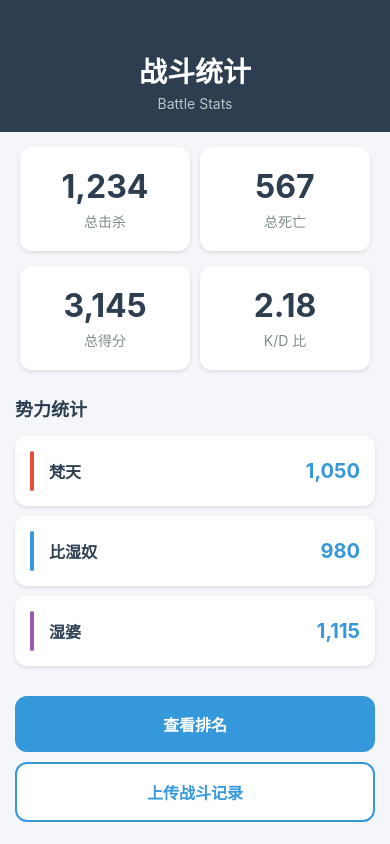
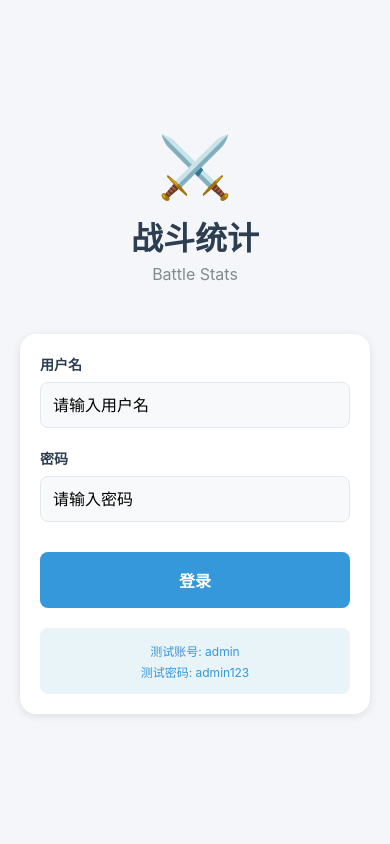
Before and after one commit to haodiaodemingzi/kongbai, a React Native app in the folder BattleStats/: screen / in a window 390 px wide. Built offline with nearby package versions, Linux system fonts and the light colour scheme.

Commit message:
add login page

```diff
--- a/BattleStats/App.js
+++ b/BattleStats/App.js
@@ -1,15 +1,41 @@
+import React, { useState } from 'react';
 import { StatusBar } from 'expo-status-bar';
 import { StyleSheet, Text, View, ScrollView, TouchableOpacity } from 'react-native';
+import LoginScreen from './screens/LoginScreen';
 
 export default function App() {
+  const [isLoggedIn, setIsLoggedIn] = useState(false);
+  const [username, setUsername] = useState('');
+
+  const handleLoginSuccess = (user) => {
+    setUsername(user);
+    setIsLoggedIn(true);
+  };
+
+  const handleLogout = () => {
+    setIsLoggedIn(false);
+    setUsername('');
+  };
+
+  // 如果未登录，显示登录界面
+  if (!isLoggedIn) {
+    return <LoginScreen onLoginSuccess={handleLoginSuccess} />;
+  }
+
+  // 已登录，显示主界面
   return (
     <View style={styles.container}>
       <StatusBar style="light" />
 
       {/* 顶部标题 */}
       <View style={styles.header}>
-        <Text style={styles.headerTitle}>战斗统计</Text>
-        <Text style={styles.headerSubtitle}>Battle Stats</Text>
+        <View>
+          <Text style={styles.headerTitle}>战斗统计</Text>
+          <Text style={styles.headerSubtitle}>欢迎, {username}</Text>
+        </View>
+        <TouchableOpacity onPress={handleLogout} style={styles.logoutButton}>
+          <Text style={styles.logoutText}>登出</Text>
+        </TouchableOpacity>
       </View>
 
       {/* 主要内容 */}
@@ -83,7 +109,20 @@ const styles = StyleSheet.create({
     paddingTop: 50,
     paddingBottom: 20,
     paddingHorizontal: 20,
+    flexDirection: 'row',
+    justifyContent: 'space-between',
     alignItems: 'center',
+  },
+  logoutButton: {
+    backgroundColor: '#e74c3c',
+    paddingHorizontal: 16,
+    paddingVertical: 8,
+    borderRadius: 8,
+  },
+  logoutText: {
+    color: '#fff',
+    fontSize: 14,
+    fontWeight: '600',
   },
   headerTitle: {
     fontSize: 28,
--- a/BattleStats/package.json
+++ b/BattleStats/package.json
@@ -9,6 +9,7 @@
     "web": "expo start --web"
   },
   "dependencies": {
+    "axios": "^1.13.2",
     "expo": "~54.0.23",
     "expo-status-bar": "~3.0.8",
     "react": "19.1.0",
--- /dev/null
+++ b/BattleStats/screens/LoginScreen.js
@@ -0,0 +1,194 @@
+import React, { useState } from 'react';
+import {
+  View,
+  Text,
+  TextInput,
+  TouchableOpacity,
+  StyleSheet,
+  Alert,
+  ActivityIndicator,
+  KeyboardAvoidingView,
+  Platform,
+} from 'react-native';
+import axios from 'axios';
+
+const API_URL = 'https://bigmang.xyz';
+
+export default function LoginScreen({ onLoginSuccess }) {
+  const [username, setUsername] = useState('');
+  const [password, setPassword] = useState('');
+  const [loading, setLoading] = useState(false);
+
+  const handleLogin = async () => {
+    if (!username || !password) {
+      Alert.alert('错误', '请输入用户名和密码');
+      return;
+    }
+
+    setLoading(true);
+    try {
+      const response = await axios.post(`${API_URL}/auth/login`, {
+        username,
+        password,
+      });
+
+      // 登录成功
+      Alert.alert('成功', '登录成功！', [
+        {
+          text: '确定',
+          onPress: () => onLoginSuccess(username),
+        },
+      ]);
+    } catch (error) {
+      console.error('登录失败:', error);
+      Alert.alert('登录失败', '用户名或密码错误');
+    } finally {
+      setLoading(false);
+    }
+  };
+
+  return (
+    <KeyboardAvoidingView
+      style={styles.container}
+      behavior={Platform.OS === 'ios' ? 'padding' : 'height'}
+    >
+      <View style={styles.content}>
+        {/* Logo 区域 */}
+        <View style={styles.logoContainer}>
+          <Text style={styles.logoText}>⚔️</Text>
+          <Text style={styles.title}>战斗统计</Text>
+          <Text style={styles.subtitle}>Battle Stats</Text>
+        </View>
+
+        {/* 表单区域 */}
+        <View style={styles.formContainer}>
+          <View style={styles.inputContainer}>
+            <Text style={styles.label}>用户名</Text>
+            <TextInput
+              style={styles.input}
+              placeholder="请输入用户名"
+              value={username}
+              onChangeText={setUsername}
+              autoCapitalize="none"
+              editable={!loading}
+            />
+          </View>
+
+          <View style={styles.inputContainer}>
+            <Text style={styles.label}>密码</Text>
+            <TextInput
+              style={styles.input}
+              placeholder="请输入密码"
+              value={password}
+              onChangeText={setPassword}
+              secureTextEntry
+              editable={!loading}
+            />
+          </View>
+
+          <TouchableOpacity
+            style={[styles.loginButton, loading && styles.loginButtonDisabled]}
+            onPress={handleLogin}
+            disabled={loading}
+          >
+            {loading ? (
+              <ActivityIndicator color="#fff" />
+            ) : (
+              <Text style={styles.loginButtonText}>登录</Text>
+            )}
+          </TouchableOpacity>
+
+          {/* 提示信息 */}
+          <View style={styles.hintContainer}>
+            <Text style={styles.hintText}>测试账号: admin</Text>
+            <Text style={styles.hintText}>测试密码: admin123</Text>
+          </View>
+        </View>
+      </View>
+    </KeyboardAvoidingView>
+  );
+}
+
+const styles = StyleSheet.create({
+  container: {
+    flex: 1,
+    backgroundColor: '#f5f6fa',
+  },
+  content: {
+    flex: 1,
+    justifyContent: 'center',
+    padding: 20,
+  },
+  logoContainer: {
+    alignItems: 'center',
+    marginBottom: 50,
+  },
+  logoText: {
+    fontSize: 60,
+    marginBottom: 10,
+  },
+  title: {
+    fontSize: 32,
+    fontWeight: 'bold',
+    color: '#2c3e50',
+    marginBottom: 5,
+  },
+  subtitle: {
+    fontSize: 16,
+    color: '#7f8c8d',
+  },
+  formContainer: {
+    backgroundColor: '#fff',
+    borderRadius: 16,
+    padding: 20,
+    shadowColor: '#000',
+    shadowOffset: { width: 0, height: 2 },
+    shadowOpacity: 0.1,
+    shadowRadius: 8,
+    elevation: 5,
+  },
+  inputContainer: {
+    marginBottom: 20,
+  },
+  label: {
+    fontSize: 14,
+    fontWeight: '600',
+    color: '#2c3e50',
+    marginBottom: 8,
+  },
+  input: {
+    backgroundColor: '#f8f9fa',
+    borderRadius: 8,
+    padding: 12,
+    fontSize: 16,
+    borderWidth: 1,
+    borderColor: '#e1e8ed',
+  },
+  loginButton: {
+    backgroundColor: '#3498db',
+    borderRadius: 8,
+    padding: 16,
+    alignItems: 'center',
+    marginTop: 10,
+  },
+  loginButtonDisabled: {
+    backgroundColor: '#95a5a6',
+  },
+  loginButtonText: {
+    color: '#fff',
+    fontSize: 16,
+    fontWeight: '600',
+  },
+  hintContainer: {
+    marginTop: 20,
+    padding: 12,
+    backgroundColor: '#e8f4f8',
+    borderRadius: 8,
+  },
+  hintText: {
+    fontSize: 12,
+    color: '#3498db',
+    textAlign: 'center',
+    marginVertical: 2,
+  },
+});
```
Also changed, not shown: 1 other file (tests, documents, lock files or other folders).
